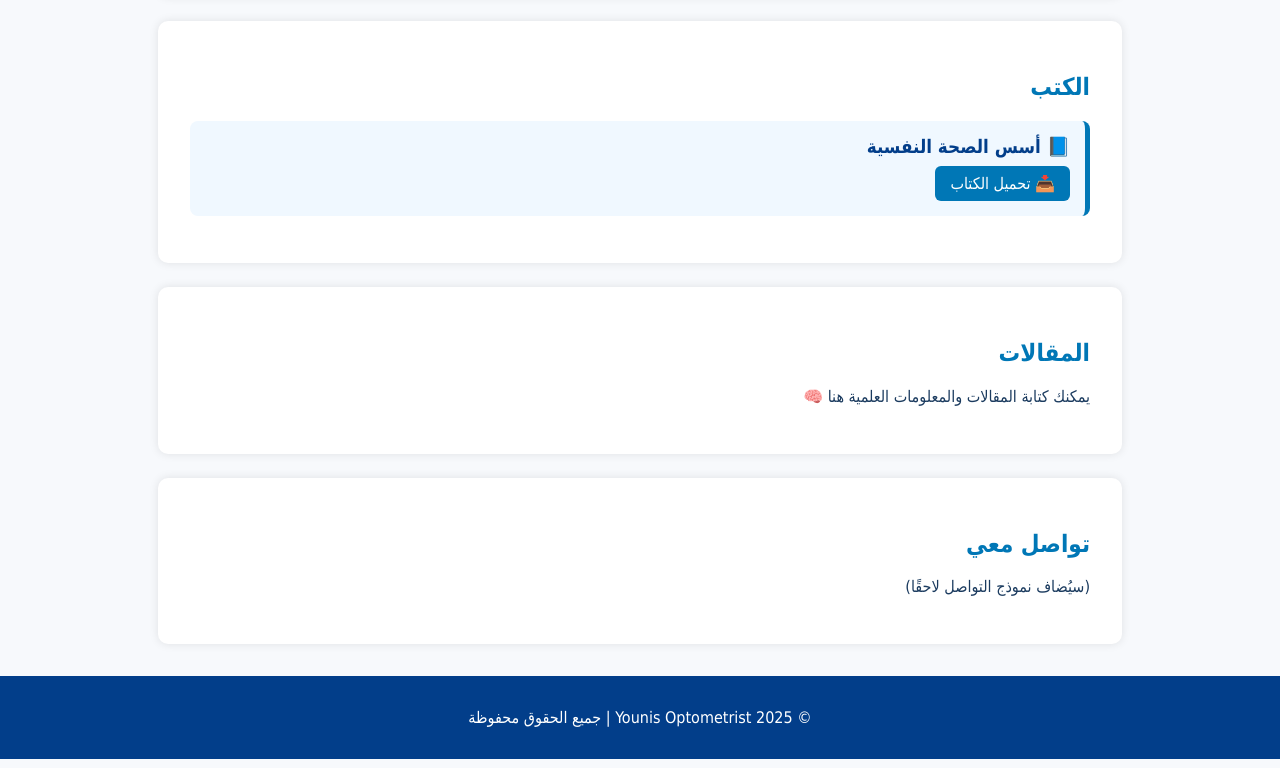
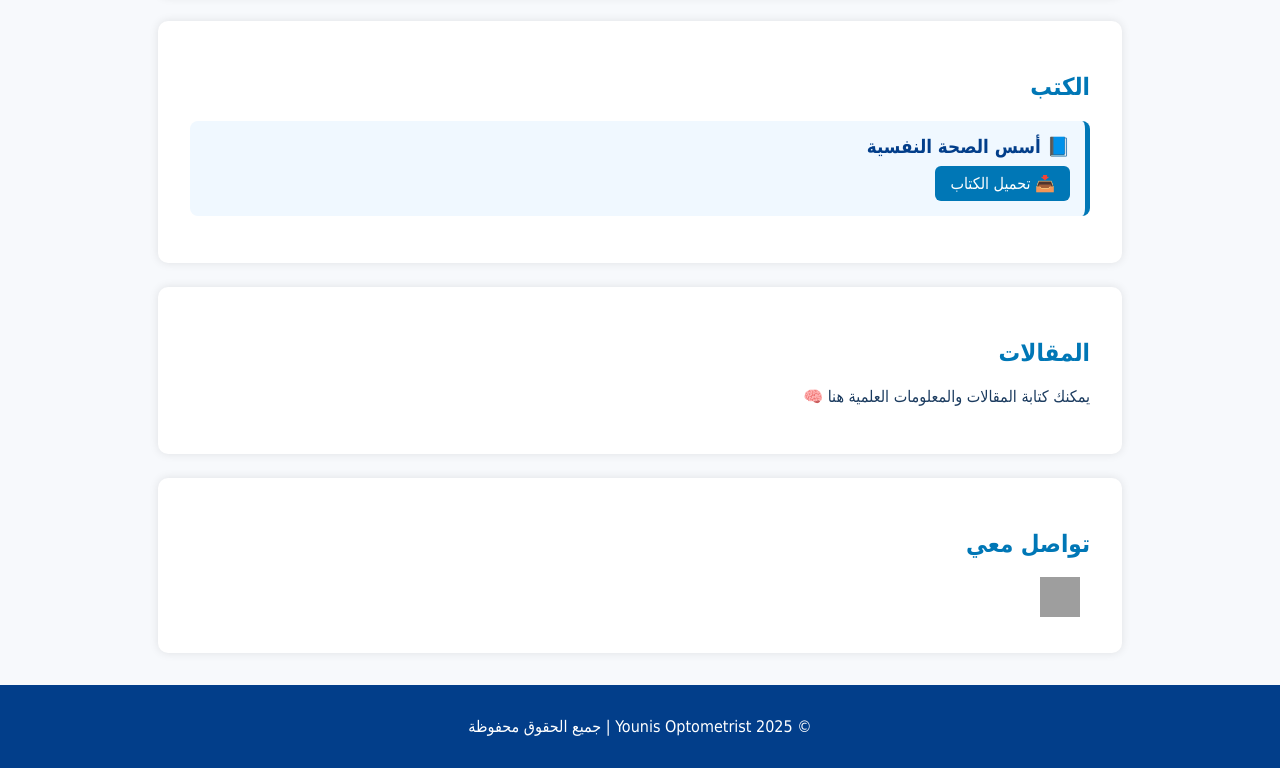
Before and after one commit to youniseye-jpg/YounisOptometrist, a plain HTML site: page index.html in a window 1280 px wide. Shown: the part 543-1311 px from the top of the page. Drawn offline with Linux system fonts and the light colour scheme; grey boxes are pictures that could not be loaded.

Commit message:
Update index.html

```diff
--- a/index.html
+++ b/index.html
@@ -78,6 +78,18 @@
     .btn-download:hover {
       background-color: #005f94;
     }
+    .contact-icons a {
+      display: inline-block;
+      margin-right: 10px;
+      transition: transform 0.2s;
+    }
+    .contact-icons a:hover {
+      transform: scale(1.1);
+    }
+    .contact-icons img {
+      width: 40px;
+      height: 40px;
+    }
   </style>
 </head>
 <body>
@@ -119,7 +131,11 @@
 
   <section id="contact">
     <h2>تواصل معي</h2>
-    <p>(سيُضاف نموذج التواصل لاحقًا)</p>
+    <div class="contact-icons">
+      <a href="https://t.me/Younis_Optometrist" target="_blank">
+        <img src="https://upload.wikimedia.org/wikipedia/commons/8/82/Telegram_logo.svg" alt="Telegram">
+      </a>
+    </div>
   </section>
 
   <footer>
```
